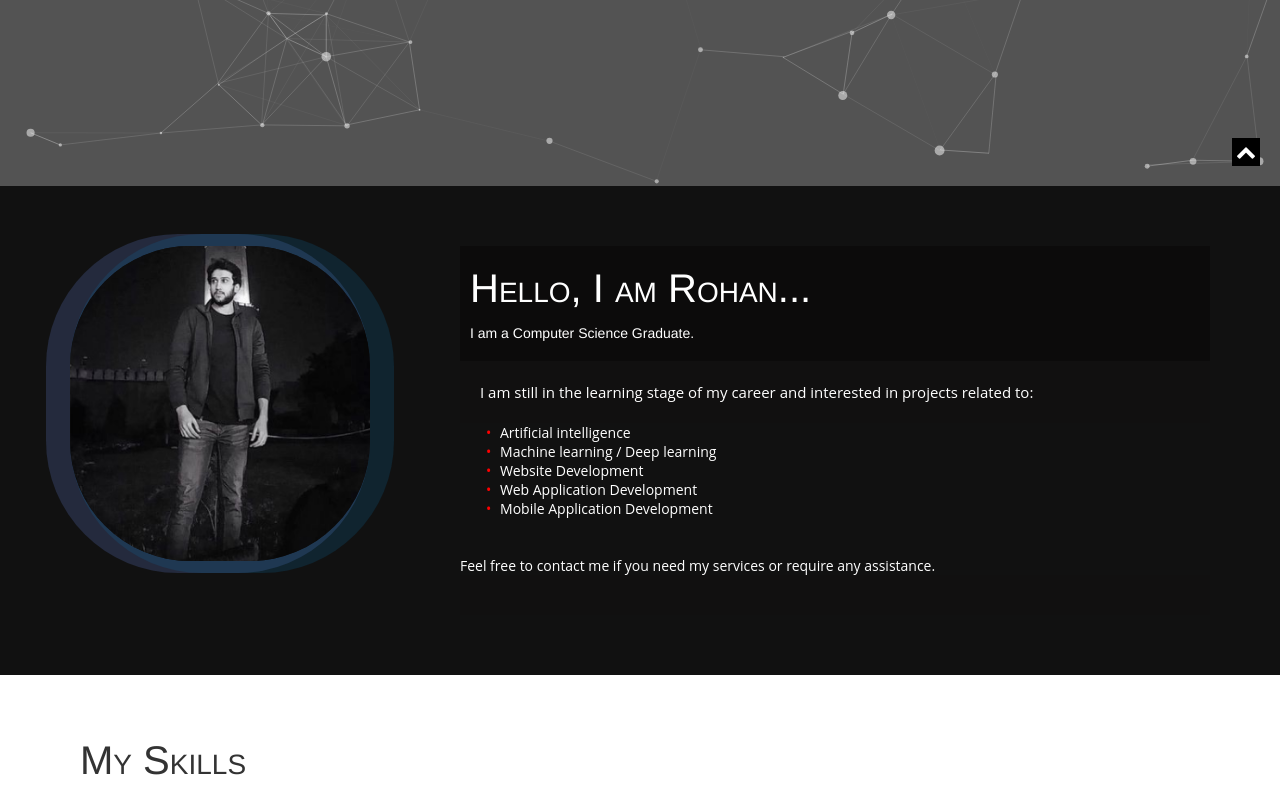
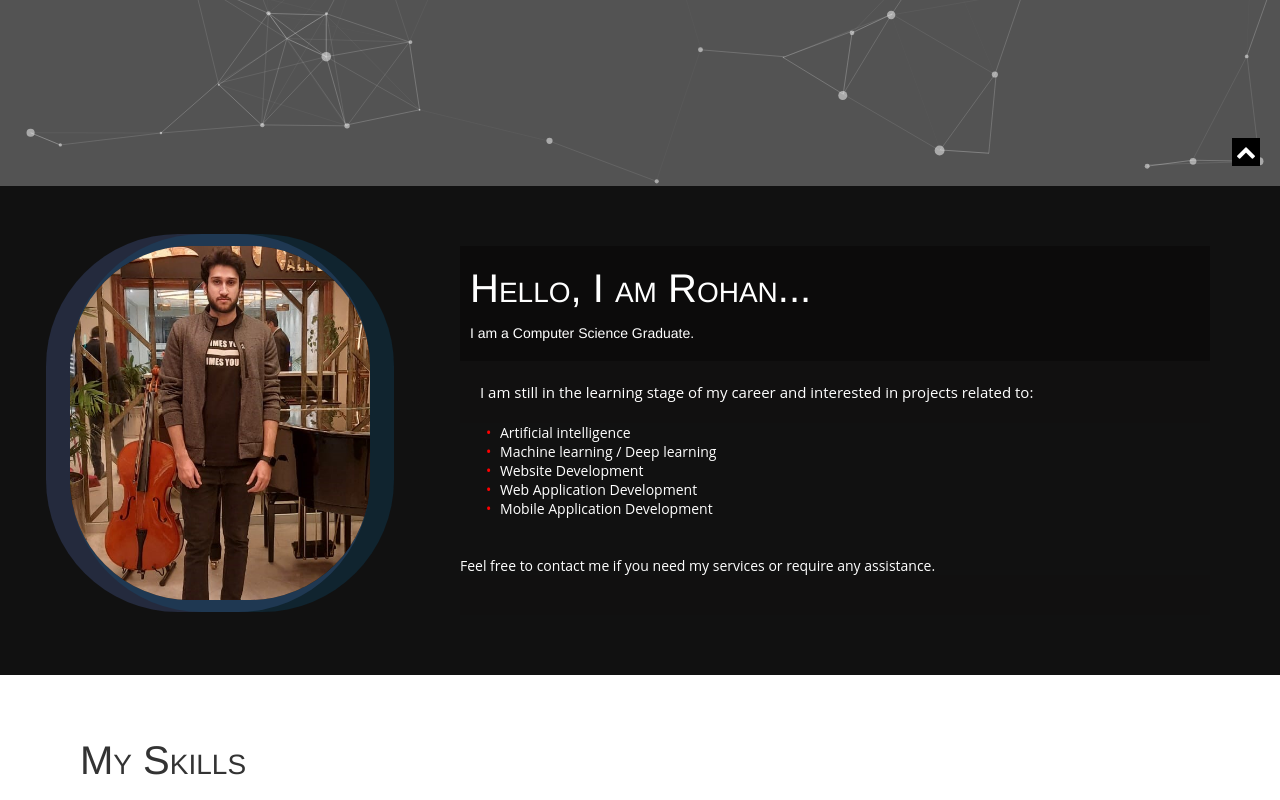
Before and after one commit to Rohan157/Portfolio.me, a plain HTML site: page index.html in a window 1280 px wide. Shown: the part 614-1414 px from the top of the page. Drawn offline with Linux system fonts and the light colour scheme.

Commit message:
Update index.html

```diff
--- a/index.html
+++ b/index.html
@@ -95,7 +95,7 @@
   <div class="container">
     <div class="row">
       <!-- item -->
-      <div class="col-md-4 tileBox"> <img src="images/photo-1.png" alt="me"/> </div>
+      <div class="col-md-4 tileBox"> <img src="images/photo-2.jpeg" alt="me"/> </div>
       <div class="col-md-8 tileBox">
         <div class="txtHead">
           <h2 class="pp">Hello, I am Rohan...</h2>
```
